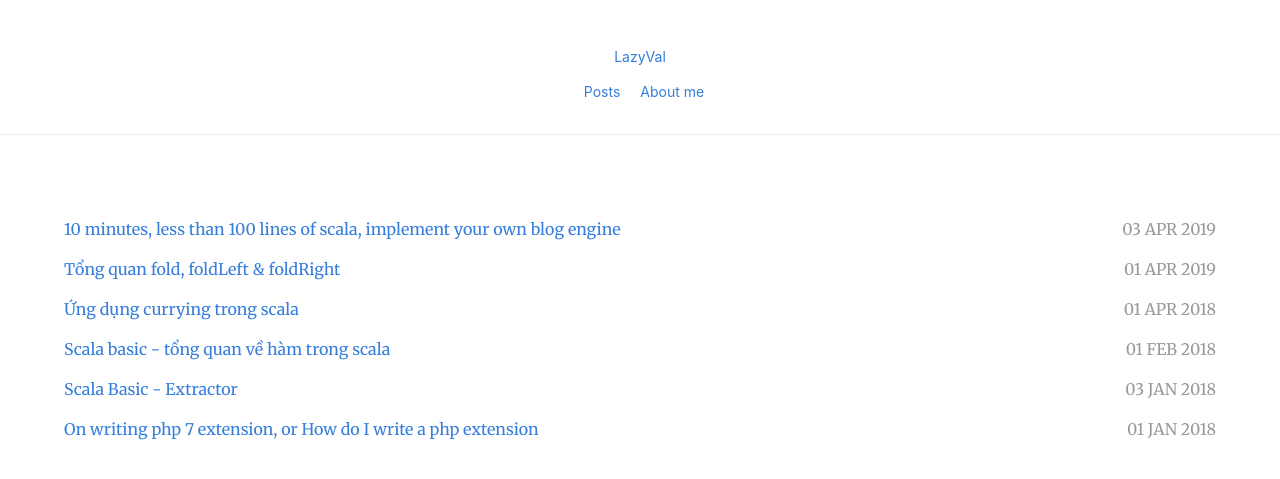
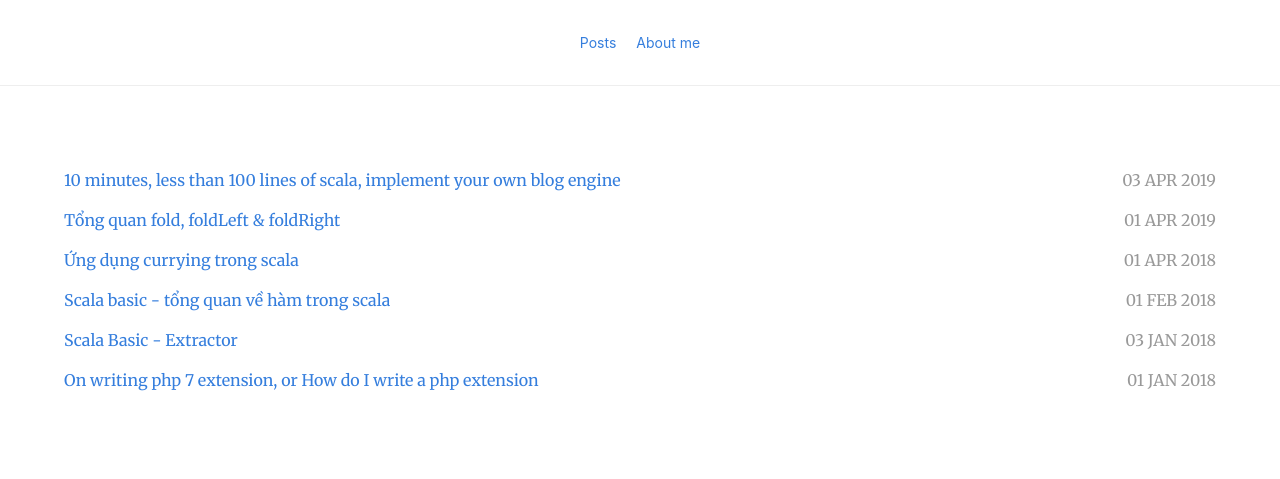
Before and after one commit to whatvn/whatvn.github.io, a Jekyll site: the page built from index.html, in a window 1280 px wide. Shown: the top 479 px of the page. Built offline with Jekyll 4.4.1, drawn with Linux system fonts in a browser that asks for light colours; nearby versions of some CDN libraries.

Commit message:
remove title

```diff
--- a/_layouts/default.html
+++ b/_layouts/default.html
@@ -10,10 +10,9 @@
   <body class="lh-copy dark-gray pa0 f6 sans-serif bg-white">
     <div class="mw10 bg-white center br2-ns">
       <nav class="bb b--light-gray pv4 tc" aria-label="Main">
-          <a class="link blue hover-mid-gray mh2 pv1" href="{{ site.url }}">
+          <!-- <a class="link blue hover-mid-gray mh2 pv1" href="{{ site.url }}">
               <p>{{ site.title }}</p>
-              <!-- <img src="{{ site.url }}/images/scribble.png" alt="Home" width="53" height="59"> -->
-            </a>
+            </a> -->
 
         {% for link in site.links %}
           <a class="link blue hover-mid-gray mh2 pv1"
```
